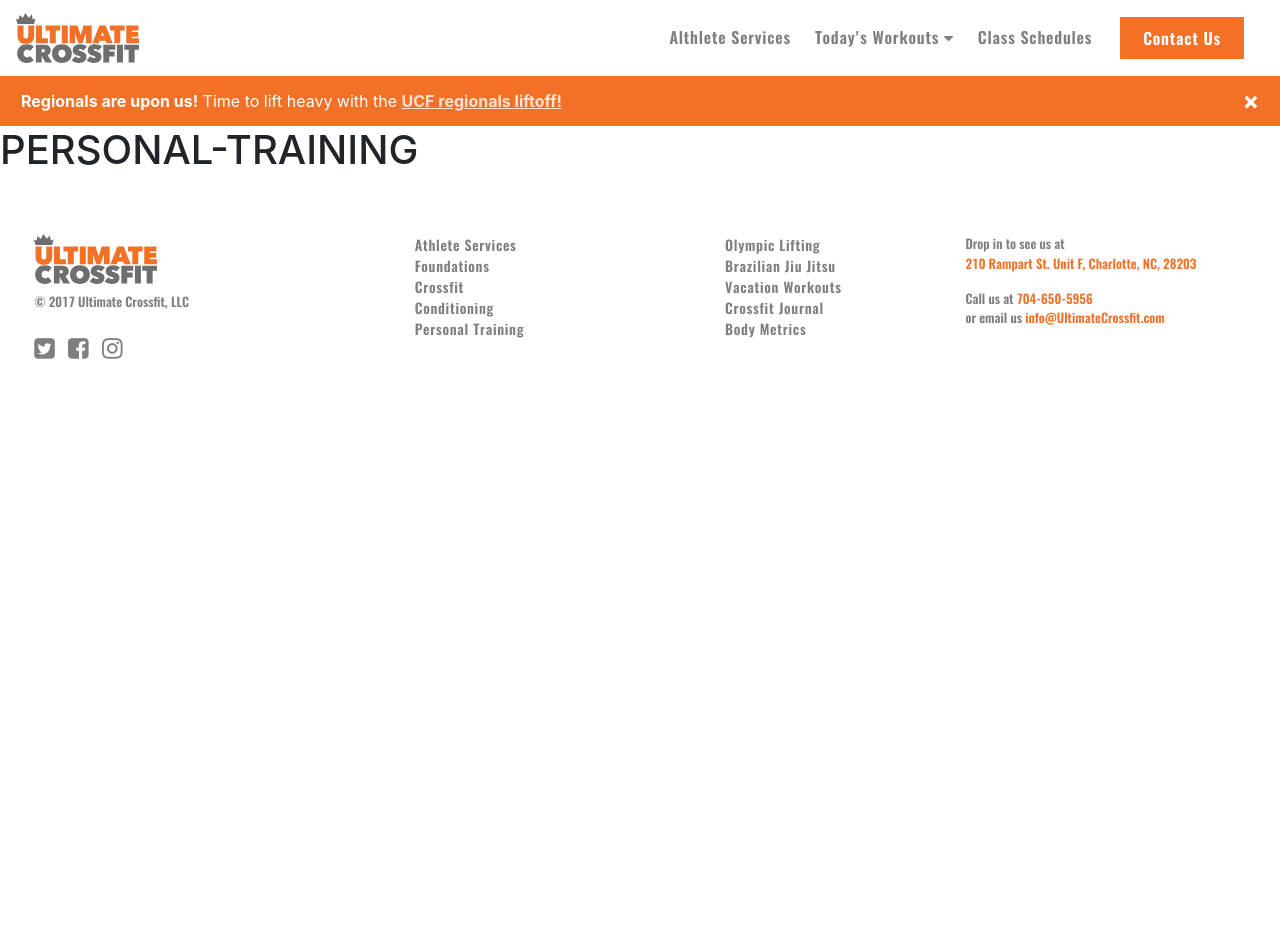
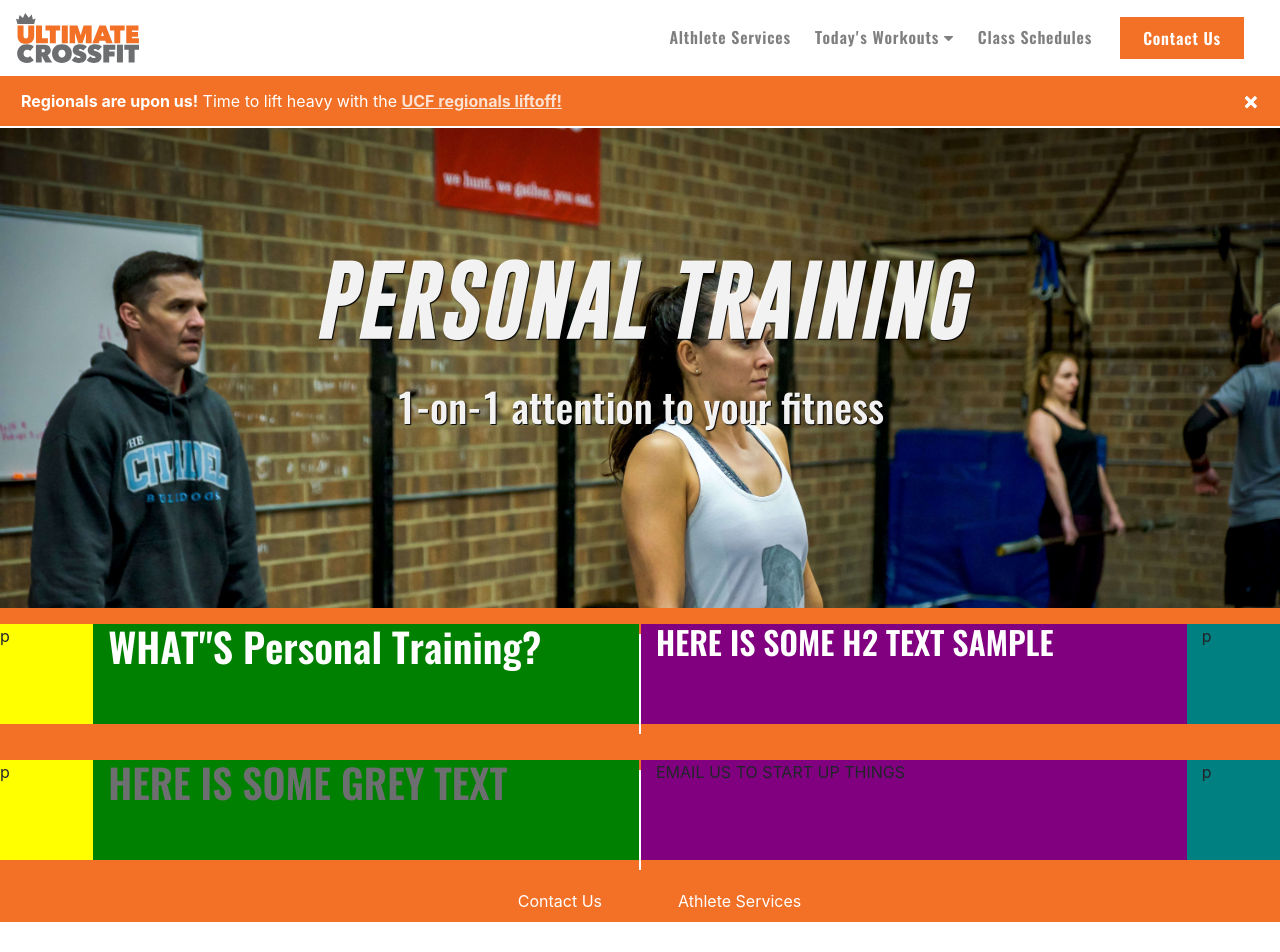
Before and after one commit to PokerEdge/UCF, a plain HTML site: page personal-training.html in a window 1280 px wide. Shown: the top 952 px of the page. Before the commit the page ends 800 px from the top, so only its background shows below. Drawn offline with nearby package versions, Linux system fonts and the light colour scheme.

Commit message:
Services styling & formatting
Services styling & formatting

TODO: Continue styling services pages with mock styles for a couple of
service pages

```diff
--- a/css/main.css
+++ b/css/main.css
@@ -266,6 +266,7 @@
   -moz-background-size: cover;
   -o-background-size: cover;
   background-size: cover;
+  /* overflow-y: hidden; */
 }
 
 #heroContainer h1 {
@@ -335,6 +336,7 @@
   background-color: #f27126;
   color: #fff;
   font-family: "Oswald-SemiBold", arial, sans-serif;
+  overflow-y: hidden;
 }
 
 #dailyWorkoutsContainer .learn-more {
@@ -412,6 +414,7 @@
   background-color: #f27126;
   color: #fff;
   font-family: "Gobold-Bold-Italic", arial, sans-serif;
+  overflow-y: hidden;
 }
 
 #defineCrossfitContainer .background-fitness {
@@ -467,6 +470,7 @@
   color: #fff;
   background-color: #f27126;
   font-family: "Oswald-Medium", arial, sans-serif;
+  overflow-y: hidden;
 }
 
 #plansContainer .plan-main-title {
@@ -539,6 +543,7 @@
   -moz-background-size: cover;
   -o-background-size: cover;
   background-size: cover;
+  overflow-y: hidden;
 }
 
 #trainingContainer .training-button-placement {
@@ -596,6 +601,7 @@
   -moz-background-size: cover;
   -o-background-size: cover;
   background-size: cover;
+  overflow-y: hidden;
 }
 
 #pitContainer .pit-button-placement {
@@ -729,6 +735,7 @@
   -moz-background-size: cover;
   -o-background-size: cover;
   background-size: cover;
+  overflow-y: hidden;
 }
 
 #bonusServicesContainer .body-metrics {
--- a/css/services.css
+++ b/css/services.css
@@ -11,7 +11,7 @@
 }
 
 #servicesContainer h1 {
-  font-size: 6em;
+  font-size: 5em;
   font-family: "Gobold-Bold-Italic", arial, sans-serif;
   padding-top: 16vh;
   text-align: center;
@@ -49,7 +49,7 @@
 }
 
 #servicesDescriptionContainer .row.description {
-  padding-top: 4vh;
+  padding-top: 2vh;
 }
 
 #servicesDescriptionContainer .row.rowCTA {
--- a/personal-training.html
+++ b/personal-training.html
@@ -57,13 +57,13 @@
     <meta name="msapplication-square310x310logo" content="mstile-310x310.png" />
 
 
-    <title>Workout schedules for Ultimate Crossfit - Forging Elite Fitness - Find a time to increase your functional fitness strength training and flexibility in Charlotte North Carolina</title>
+    <title>Personal Training at Ultimate Crossfit - Forging Elite Fitness - Personal attention to increase your functional fitness safely in Charlotte North Carolina</title>
 
     <link rel="stylesheet" href="https://maxcdn.bootstrapcdn.com/bootstrap/4.0.0-beta/css/bootstrap.min.css" integrity="sha384-/Y6pD6FV/Vv2HJnA6t+vslU6fwYXjCFtcEpHbNJ0lyAFsXTsjBbfaDjzALeQsN6M" crossorigin="anonymous">
     <link rel="stylesheet" href="https://cdnjs.cloudflare.com/ajax/libs/font-awesome/4.7.0/css/font-awesome.css">
     <link rel="stylesheet" href="font/font.css">
     <link rel="stylesheet" href="css/main.css">
-    <link rel="stylesheet" href="css/calendar.css">
+    <link rel="stylesheet" href="css/services.css">
   </head>
   <body>
 
@@ -121,12 +121,11 @@
       </nav>
 
       <nav class="sub-menu">
-        <!-- <div class="menu-title"><strong>Ultimate Crossfit</strong></div> -->
         <div class="menu-title"><img class="noCrownLogo" src="img/UCF-logo-noCrown.svg" width="500" height="153.57" alt="Ultimate Crossfit"></div>
         <ul class="sub-menu-items">
-          <li><a href="#">Athlete Services</a></li>
-          <li><a href="#">Today's Workouts</a></li>
-          <li><a href="./schedule.html">Class Schedules</a></li>
+          <li>Athlete Services</li>
+          <li>Today's Workouts</li>
+          <li>Class Schedules</li>
         </ul>
         <a class="nav-link" href="#">
           <button type="button" name="btn btn-dark" class="btn btn-dark sub-nav-button">Get Started</button>
@@ -147,10 +146,78 @@
 
 
 
-    <!-- ****** PERSONAL-TRAINING PAGE CONTENT HERE ****** -->
-    <h1>PERSONAL-TRAINING</h1>
+    <!-- ****** FOUNDATIONS PAGE CONTENT HERE ****** -->
 
+    <!-- HERO SERVICES AREA -->
+    <div id="servicesContainer">
 
+      <h1 id="goals" class="lightText personal-training">PERSONAL TRAINING</h1>
+      <h2 class="lightText">1-on-1 attention to your fitness</h2>
+
+      <!-- <div class="row">
+        <div class="col-6 place-hero-button-start">
+          <span>
+            <a class="float-right" href="#">
+              <button type="button" class="btn btn-dark get-started">Contact Us</button>
+            </a>
+          </span>
+        </div>
+
+        <div class="col-6 place-hero-button-learn">
+          <span>
+            <a class="float-left" href="#">
+              <button type="button" class="btn btn-dark learn-more">Athlete Services</button>
+            </a>
+          </span>
+        </div>
+
+      </div> -->
+
+    </div>
+
+    <div id="servicesDescriptionContainer">
+
+      <div class="row description">
+        <div class="col yellow hi">p</div>
+        <div class="col-5 green hi">
+          <h1>WHAT"S Personal Training?</h1>
+        </div>
+        <div class="headerDivider hi"></div>
+        <div class="col-5 purple hi">
+          <h2>HERE IS SOME H2 TEXT SAMPLE</h2>
+        </div>
+        <div class="col blue hi">p</div>
+      </div>
+
+      <div class="row rowCTA">
+        <div class="col yellow hi">p</div>
+        <div class="col-5 green hi"><h1>HERE IS SOME GREY TEXT</h1></div>
+        <div class="headerDivider hi"></div>
+        <div class="col-5 purple hi">EMAIL US TO START UP THINGS</div>
+        <div class="col blue hi">p</div>
+      </div>
+
+      <div class="row">
+
+        <div class="col-6 place-hero-button-start">
+          <span>
+            <a class="float-right" href="#">
+              <button type="button" class="btn btn-dark get-started">Contact Us</button>
+            </a>
+          </span>
+        </div>
+
+        <div class="col-6 place-hero-button-learn">
+          <span>
+            <a class="float-left" href="#">
+              <button type="button" class="btn btn-dark learn-more">Athlete Services</button>
+            </a>
+          </span>
+        </div>
+
+      </div>
+
+    </div>
 
 
     <!-- FOOTER AREA -->
```
